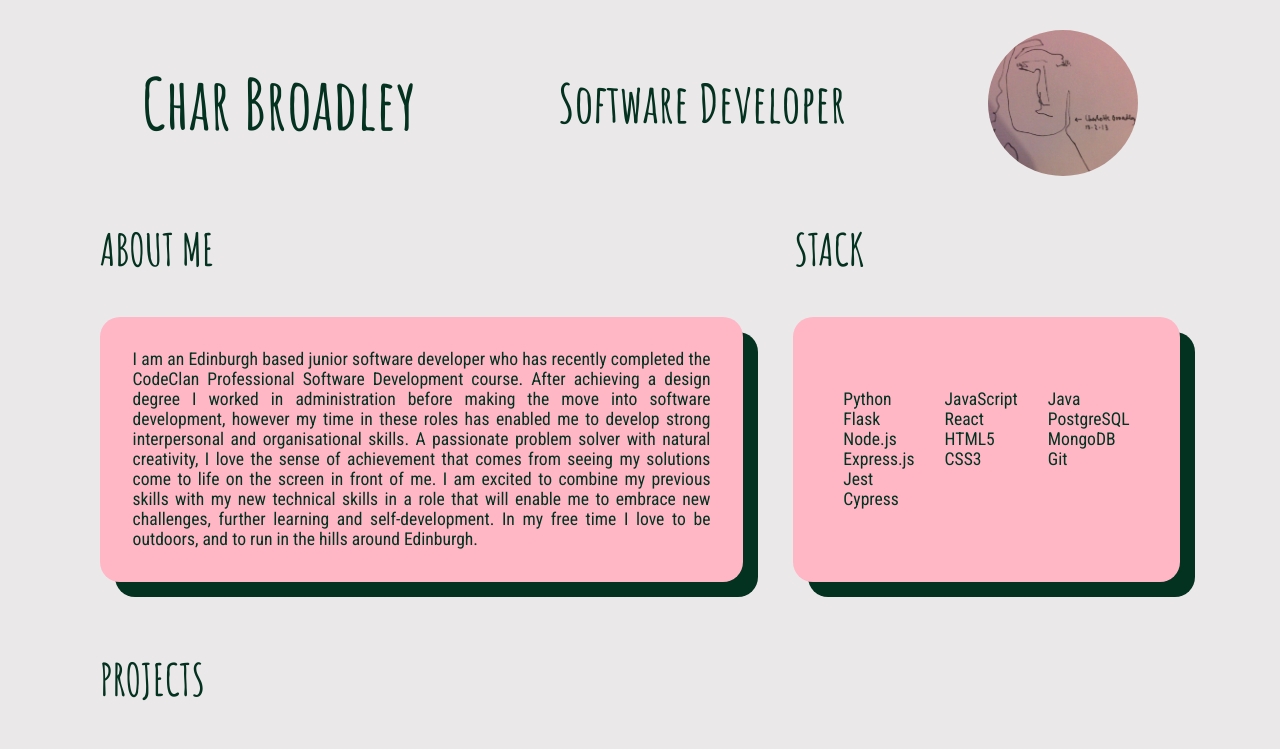
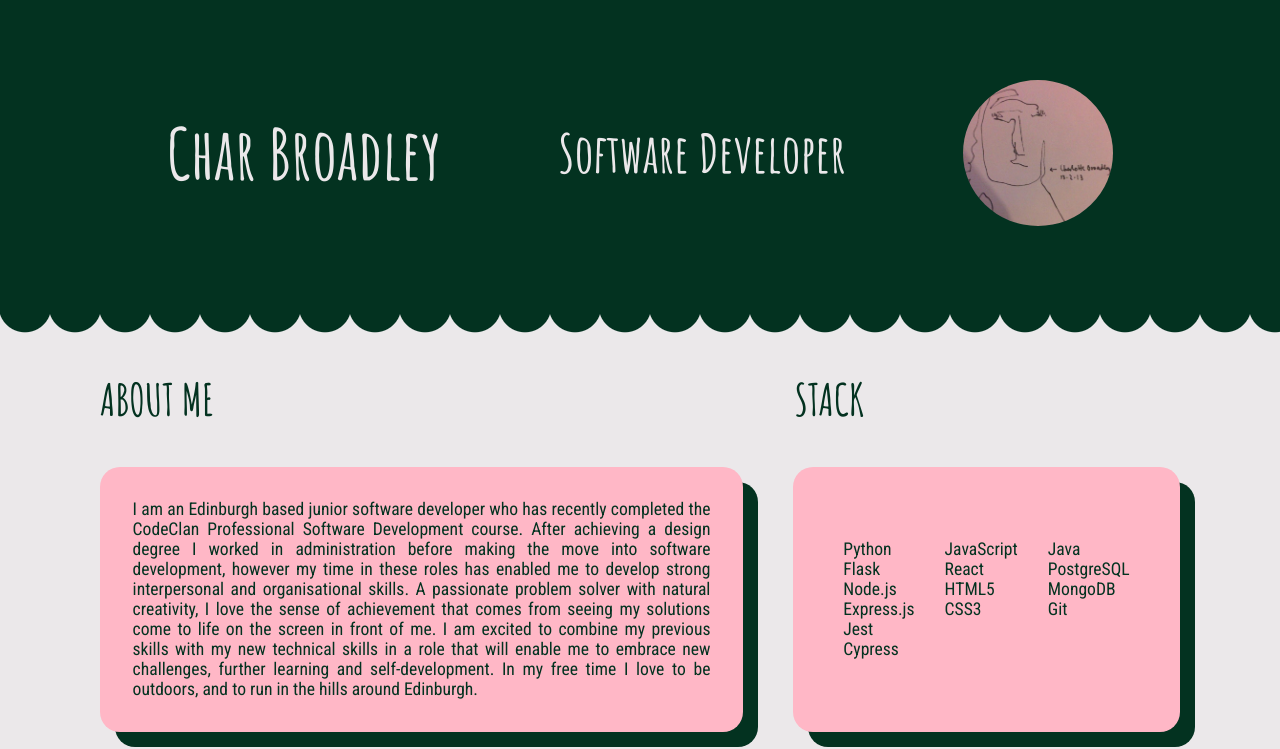
Before and after one commit to charbroadley/portfolio, a React (Create React App) app: page / in a window 1280 px wide. Shown: the top 749 px of the page. Built offline with nearby package versions, Linux system fonts and the light colour scheme.

Commit message:
scallop header added

```diff
--- a/src/App.js
+++ b/src/App.js
@@ -6,7 +6,6 @@ import Contact from './components/Contact.js'
 function App() {
   return (
       <main className="wholepage">
-          <div className="box"/>
             <Heading/>
             <Details/>
             <Projects/>
--- a/src/components/Heading.js
+++ b/src/components/Heading.js
@@ -4,10 +4,10 @@ const Heading = () => {
 
     return (
         <section className='heading'>
-            <h1 className="name">Char Broadley</h1>
-            <h2 className='job-title'>Software Developer</h2>
+                <h1 className="name">Char Broadley</h1>
+                <h2 className='job-title'>Software Developer</h2>
 
-            <img className='me' src={drawing} alt="A drawing of Char by a friend" width="150"></img>
+                <img className='me' src={drawing} alt="A drawing of Char by a friend" width="150"></img>
         </section>
     )
 }
--- a/src/index.css
+++ b/src/index.css
@@ -14,16 +14,6 @@
         box-sizing: border-box;
     }
 
-
-    .box {
-        --mask:
-            linear-gradient(to top,red 3em,red 0),
-            radial-gradient(3em,#000 98%,#0000) bottom/5.55em 6em;
-        -webkit-mask: var(--mask);
-                mask: var(--mask);
-    }
-
-    /* APP */
     .wholepage {
         color: #033220;
         font-size: 1.1em;
@@ -32,10 +22,30 @@
     }
     /* HEADING */
     .heading {
-        color: #033220;
+        color: #ebe8ea;
         display: flex;
         justify-content: space-evenly;
         align-items: center;
+    }
+
+    .heading {
+        position:relative;
+        background: #033220;
+        padding:50px;
+    }
+
+    .heading::after {
+        position:absolute;
+        bottom: -50px;
+        left: 0px;
+        width: 100%;
+        content:" ";
+        background:
+        radial-gradient(circle at 50% 0%, #033220 25%, #ebe8ea 26%, #ebe8ea 40%);
+        background-color: #033220;
+        background-size:50px 100px;
+        height:50px;
+        background-repeat: repeat-x;
     }
 
     .name {
@@ -53,6 +63,7 @@
     }
     /* DETAILS */
     .details-section {
+        padding-top: 50px;
         display: grid;
         grid-template-areas:
             'heading1 heading2'
```
